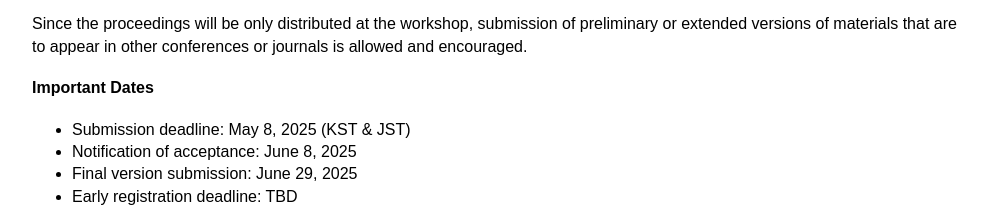
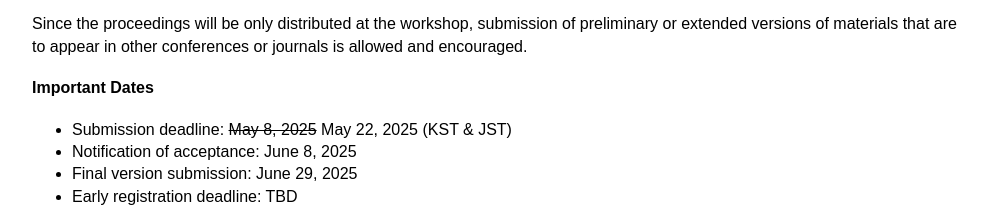
Before and after one commit to waac-alg-comp/waac-alg-comp.github.io, a plain HTML site: page 2025/index.html in a window 1280 px wide. Shown: the part 922-1127 px from the top of the page, without its empty margins (192-1183 px from the left). Drawn offline with Linux system fonts and the light colour scheme.

Commit message:
Update index.html

```diff
--- a/2025/index.html
+++ b/2025/index.html
@@ -104,7 +104,7 @@ The workshop is organized by the Special Interest Group on Algorithms (SIGAL) of
 <!--<p>To be announced. </p>-->
 
 <ul>
- <li>Submission deadline: May 8, 2025 (KST &amp; JST) </li>
+ <li>Submission deadline: <s>May 8, 2025</s> May 22, 2025 (KST &amp; JST) </li>
  <li>Notification of acceptance: June 8, 2025</li>
  <li>Final version submission: June 29, 2025</li>
  <li>Early registration deadline: TBD </li>
```
